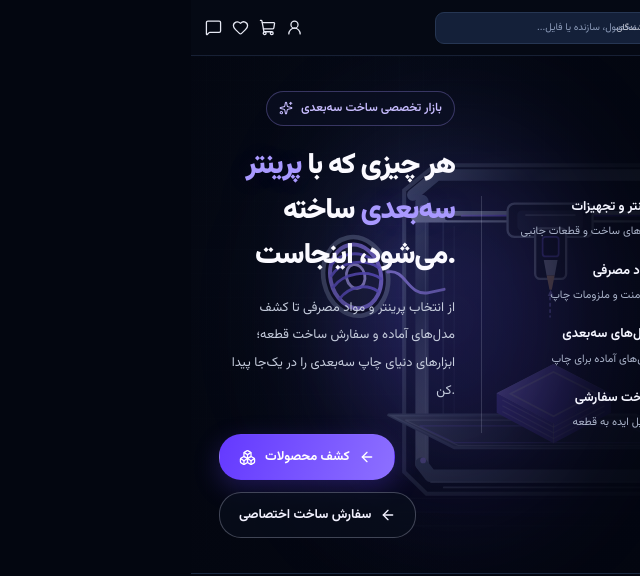
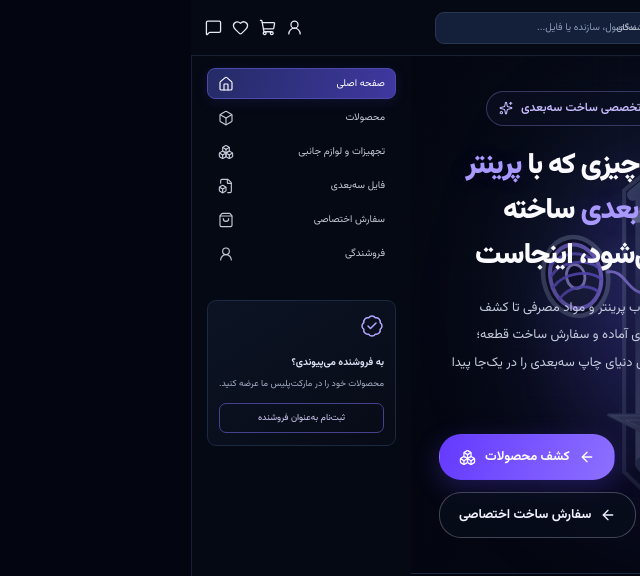
Before and after one commit to ParisaAtaee2000/web-projects, a React (Vite) app in the folder 3d-marketplace/: page / in a window 768 px wide. Shown: the top 576 px of the page, without its empty margins (128-768 px from the left). Built offline with nearby package versions, Linux system fonts and the light colour scheme.

Commit message:
Move sidebar to left side of page layout

```diff
--- a/3d-marketplace/src/components/layout/app-shell.css
+++ b/3d-marketplace/src/components/layout/app-shell.css
@@ -8,17 +8,17 @@
 
 .app-shell__body {
   display: grid;
-  grid-template-columns: minmax(0, 1fr) 250px;
+  grid-template-columns: 250px minmax(0, 1fr);
   min-height: calc(100vh - 56px);
 }
 
 .app-shell__body > .reference-sidebar {
-  grid-column: 2;
+  grid-column: 1;
   grid-row: 1;
 }
 
 .app-shell__main {
-  grid-column: 1;
+  grid-column: 2;
   grid-row: 1;
   min-width: 0;
   min-height: calc(100vh - 56px);
@@ -28,7 +28,7 @@
 
 @media (max-width: 1050px) and (min-width: 761px) {
   .app-shell__body {
-    grid-template-columns: minmax(0, 1fr) 220px;
+    grid-template-columns: 220px minmax(0, 1fr);
   }
 }
 
```
